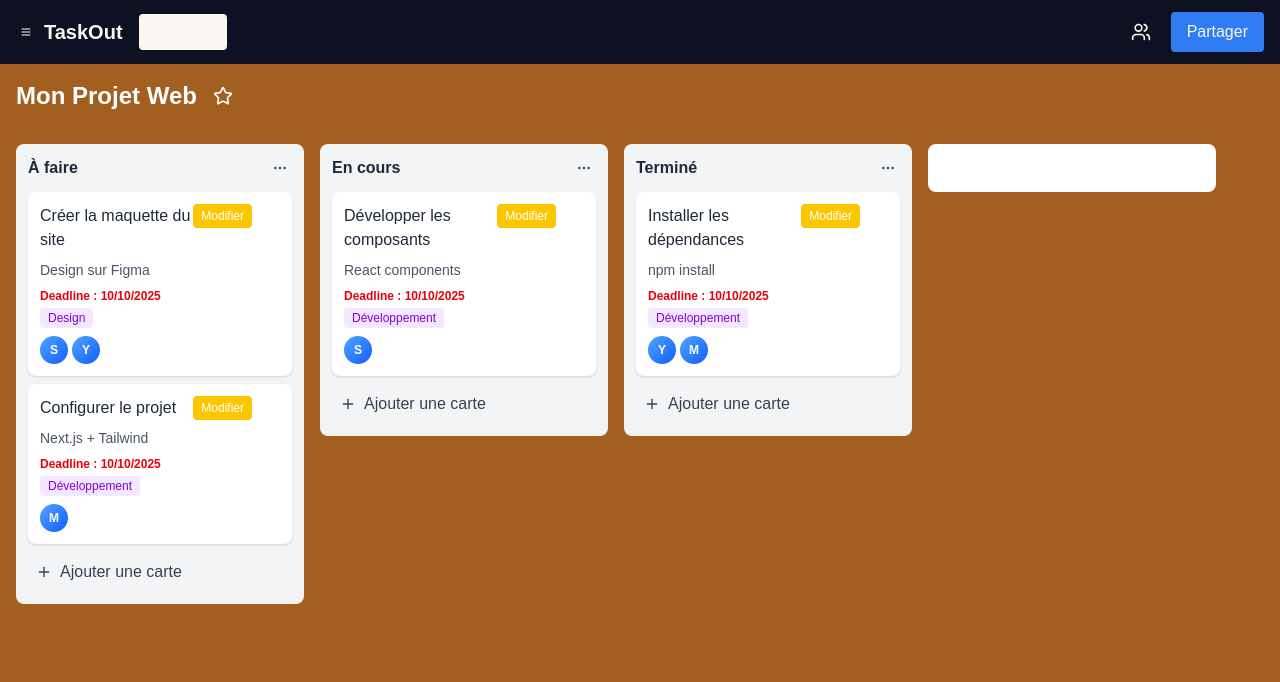
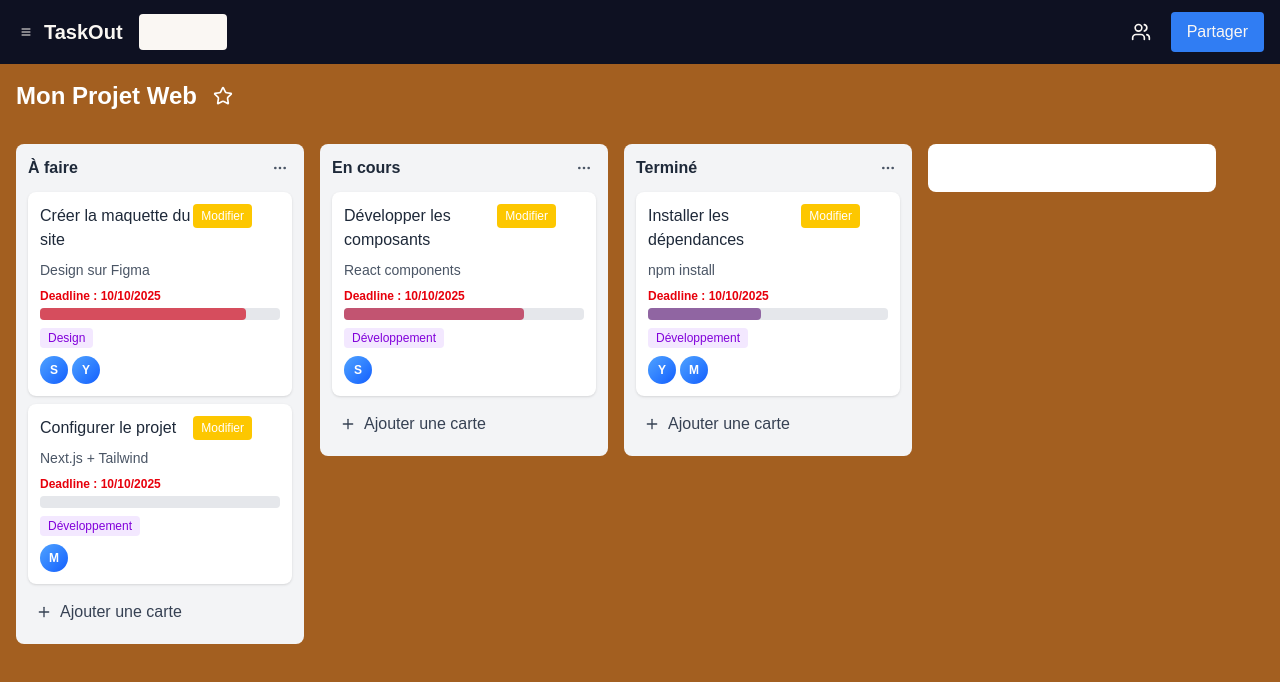
Before and after one commit to salimsidki0-ops/TaskOut, a Next.js app: page / in a window 1280 px wide. Shown: the top 682 px of the page. Built offline with nearby package versions, Linux system fonts and the light colour scheme.

Commit message:
barre dont la couleur est un mélange progressif

```diff
--- a/app/page.js
+++ b/app/page.js
@@ -8,25 +8,26 @@ export default function TaskOut() {
       id: 1,
       title: 'À faire',
       cards: [
-        { id: 1, title: 'Créer la maquette du site', description: 'Design sur Figma', team: 'Design', assignedUsers: ['Salim', 'Youssef'], archived: false, deadline: '2025-10-10' },
-        { id: 2, title: 'Configurer le projet', description: 'Next.js + Tailwind', team: 'Développement', assignedUsers: ['Mehdi'], archived: false, deadline: '2025-10-10' },
+        { id: 1, title: 'Créer la maquette du site', description: 'Design sur Figma', team: 'Design', assignedUsers: ['Salim', 'Youssef'], archived: false,createdAt: '2025-07-30T09:00:00.000Z', deadline: '2025-10-10' },
+        { id: 2, title: 'Configurer le projet', description: 'Next.js + Tailwind', team: 'Développement', assignedUsers: ['Mehdi'], archived: false,createdAt: '2025-09-30T09:00:00.000Z', deadline: '2025-10-10' },
       ]
     },
     {
       id: 2,
       title: 'En cours',
       cards: [
-        { id: 3, title: 'Développer les composants', description: 'React components', team: 'Développement', assignedUsers: ['Salim'], archived: false, deadline: '2025-10-10' },
+        { id: 3, title: 'Développer les composants', description: 'React components', team: 'Développement', assignedUsers: ['Salim'], archived: false,createdAt: '2025-08-30T09:00:00.000Z', deadline: '2025-10-10' },
       ]
     },
     {
       id: 3,
       title: 'Terminé',
       cards: [
-        { id: 4, title: 'Installer les dépendances', description: 'npm install', team: 'Développement', assignedUsers: ['Youssef', 'Mehdi'], archived: false, deadline: '2025-10-10' },
+        { id: 4, title: 'Installer les dépendances', description: 'npm install', team: 'Développement', assignedUsers: ['Youssef', 'Mehdi'], archived: false,createdAt: '2025-09-20T09:00:00.000Z', deadline: '2025-10-10' },
       ]
     },
   ]);
+
 
   // Available teams and users
   const teams = ['Design', 'Développement', 'Marketing', 'Support'];
@@ -50,6 +51,30 @@ export default function TaskOut() {
     document: null,
     deadline: ''
   });
+
+  function getProgress(card) {
+    if (!card.createdAt || !card.deadline) return 0;
+    const created = new Date(card.createdAt);
+    const deadline = new Date(card.deadline);
+    const now = new Date();
+
+    const total = deadline - created;
+    const elapsed = now - created;
+    if (total <= 0) return 100;
+    let percent = Math.round((elapsed / total) * 100);
+    if (percent < 0) percent = 0;
+    if (percent > 100) percent = 100;
+    return percent;
+  }
+
+  function getProgressColor(percent) {
+  // Bleu: rgb(59, 130, 246) (#3b82f6)
+  // Rouge: rgb(239, 68, 68) (#ef4444)
+  const r = Math.round(59 + (239 - 59) * (percent / 100));
+  const g = Math.round(130 + (68 - 130) * (percent / 100));
+  const b = Math.round(246 + (68 - 246) * (percent / 100));
+  return `rgb(${r},${g},${b})`;
+}
 
   // Drag and Drop handlers
   const handleDragStart = (card, listId) => {
@@ -343,6 +368,17 @@ export default function TaskOut() {
                         Deadline : {new Date(card.deadline).toLocaleDateString()}
                       </p>
                     )}
+                    <div className="w-full bg-gray-200 rounded h-3 mb-2">
+                      <div
+                        className="h-3 rounded transition-all"
+                        style={{
+                          width: `${getProgress(card)}%`,
+                          background: getProgressColor(getProgress(card))
+                        }}
+                      ></div>
+                    </div>
+                    <p className="text-xs text-gray-600 mb-1">
+                    </p>
 
                     {card.team && (
                       <div className="flex items-center gap-1 mb-2">
```
